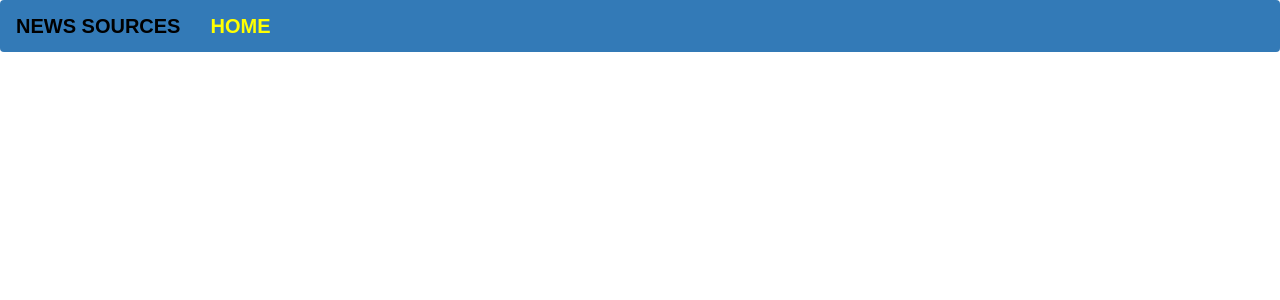
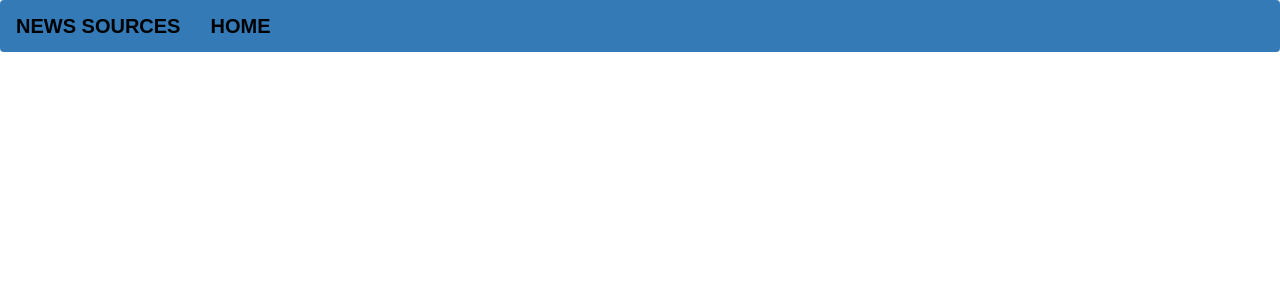
Before and after one commit to shalodin/newsIp, a Flask app: template app/templates/base.html in a window 1280 px wide. Shown: the top 300 px of the page. Run offline with Flask 2, Linux system fonts and the light colour scheme; the template is opened without the code that fills it, so the values that code supplies are empty; some libraries are stand-ins or nearby versions.

Commit message:
restored navbar

```diff
--- a/app/templates/navbar.html
+++ b/app/templates/navbar.html
@@ -11,7 +11,7 @@
         </div>
         <div class="navbar-collapse collapse">
             <ul class="nav navbar-nav">
-                <li><a href="/" style="color:yellow;font-family: 'Urbanist', sans-serif;font-weight:900;font-size:20px">HOME</a></li>
+                <li><a href="/" style="color:black;font-family: 'Urbanist', sans-serif;font-weight:900;font-size:20px">HOME</a></li>
             </ul>
         </div>
 
```
